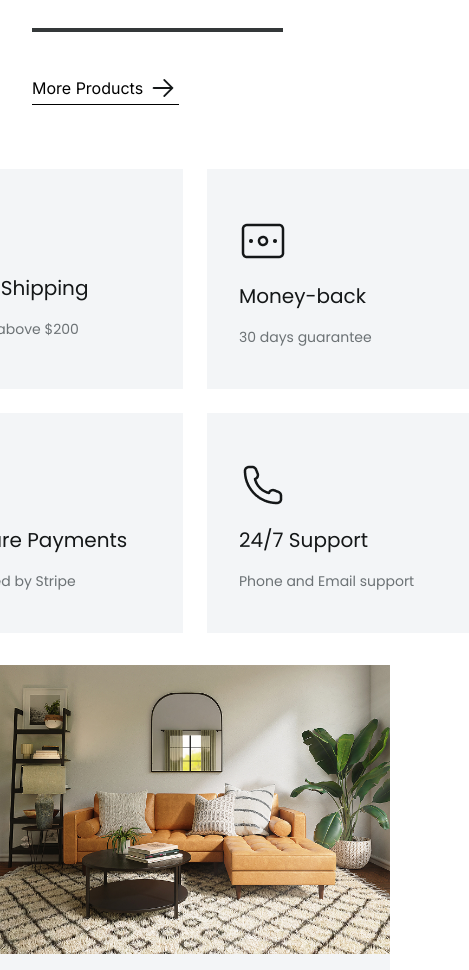
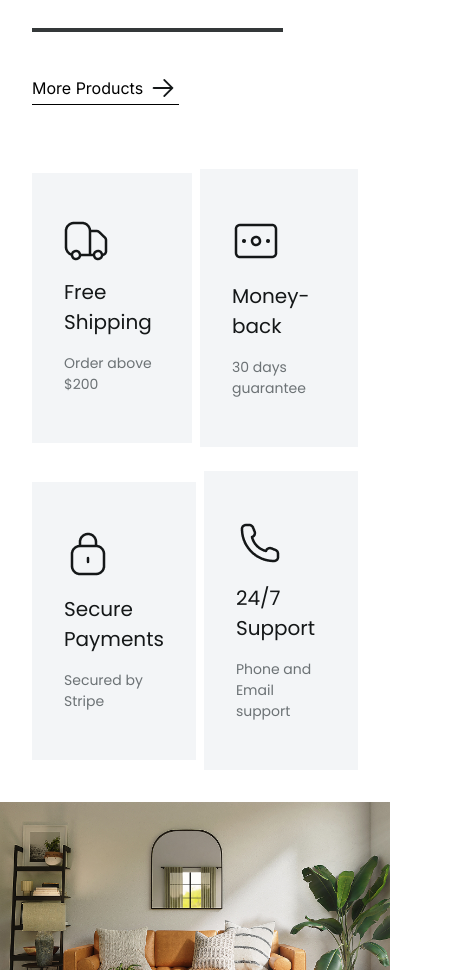
Before and after one commit to cmmubeenofficial/react-ecommerce-app, a React (Vite) app: page / in a window 390 px wide. Shown: the part 2460-3430 px from the top of the page, 469 px wide, since content can reach past the window. Built offline with nearby package versions, Linux system fonts and the light colour scheme.

Commit message:
update the UI of WhyChoosUs.jsx for responsivness

```diff
--- a/src/components/WhyChooseUs/WhyChooseUs.jsx
+++ b/src/components/WhyChooseUs/WhyChooseUs.jsx
@@ -3,19 +3,19 @@ import React from 'react'
 function WhyChooseUs() {
     return (
         <>
-            <div className="why-choose-us py-8 lg:py-[48px] px-8 lg:px-0 flex flex-col lg:flex-row gap-[24px] justify-center items-center">
+            <div className="why-choose-us py-8 lg:py-[48px] px-8 lg:px-0 flex flex-col lg:flex-row gap-6 lg:gap-6 justify-center items-center">
 
                 {/* two box layout */}
-                <div className="two-layout flex gap-[24px] justify-center items-center">
+                <div className="two-layout flex gap-2 lg:gap-6 justify-center items-center">
                     {/* Free Shiping */}
-                    <div className="reason-1 bg-[#F3F5F7] w-[16.375rem] h-[13.75rem] py-[48px] px-[32px] flex flex-col justify-start items-start gap-[16px]">
+                    <div className="reason-1 bg-[#F3F5F7] lg:w-[16.375rem] lg:h-[13.75rem] py-[48px] px-[32px] flex flex-col justify-start items-start gap-[16px]">
                         <img src="/icons/why_choose_us/shiping.png" alt="shiping icon" />
                         <h6 className='font-poppins text-[20px] text-[#141718]'>Free Shipping</h6>
                         <p className='font-poppins text-[14px] text-[#6C7275]'>Order above $200</p>
                     </div>
 
                     {/* Money-back */}
-                    <div className="reason-2 bg-[#F3F5F7] w-[16.375rem] h-[13.75rem] py-[48px] px-[32px] flex flex-col justify-start items-start gap-[16px]">
+                    <div className="reason-2 bg-[#F3F5F7] xl:w-[16.375rem] xl:h-[13.75rem] py-[48px] px-[32px] flex flex-col justify-start items-start gap-[16px]">
                         <img src="/icons/why_choose_us/money_back.png" alt="Money Back Icon" />
                         <h6 className='font-poppins text-[20px] text-[#141718]'>Money-back</h6>
                         <p className='font-poppins text-[14px] text-[#6C7275]'>30 days guarantee</p>
@@ -23,9 +23,10 @@ function WhyChooseUs() {
                 </div>
 
                 {/* two box layout */}
-                <div className="two-layout flex gap-[24px] justify-center items-center">
+
+                <div className="two-layout flex gap-2 lg:gap-6 justify-center items-center">
                     {/* Secure Payments */}
-                    <div className="reason-3 bg-[#F3F5F7] w-[16.375rem] h-[13.75rem] py-[48px] px-[32px] flex flex-col justify-start items-start gap-[16px]">
+                    <div className="reason-3 bg-[#F3F5F7] xl:w-[16.375rem] xl:h-[13.75rem] py-[48px] px-[32px] flex flex-col justify-start items-start gap-[16px]">
                         <img src="/icons/why_choose_us/secure_payment.png" alt="security icon" />
                         <h6 className='font-poppins text-[20px] text-[#141718]'>Secure Payments</h6>
                         <p className='font-poppins text-[14px] text-[#6C7275]'>Secured by Stripe</p>
@@ -33,7 +34,7 @@ function WhyChooseUs() {
 
 
                     {/* 24/7 Support */}
-                    <div className="reason-4 bg-[#F3F5F7] w-[16.375rem] h-[13.75rem] py-[48px] px-[32px] flex flex-col justify-start items-start gap-[16px]">
+                    <div className="reason-4 bg-[#F3F5F7] xl:w-[16.375rem] xl:h-[13.75rem] py-[48px] px-[32px] flex flex-col justify-start items-start gap-[16px]">
                         <img src="/icons/why_choose_us/call.png" alt="call icon" />
                         <h6 className='font-poppins text-[20px] text-[#141718]'>24/7 Support</h6>
                         <p className='font-poppins text-[14px] text-[#6C7275]'>Phone and Email support</p>
```
